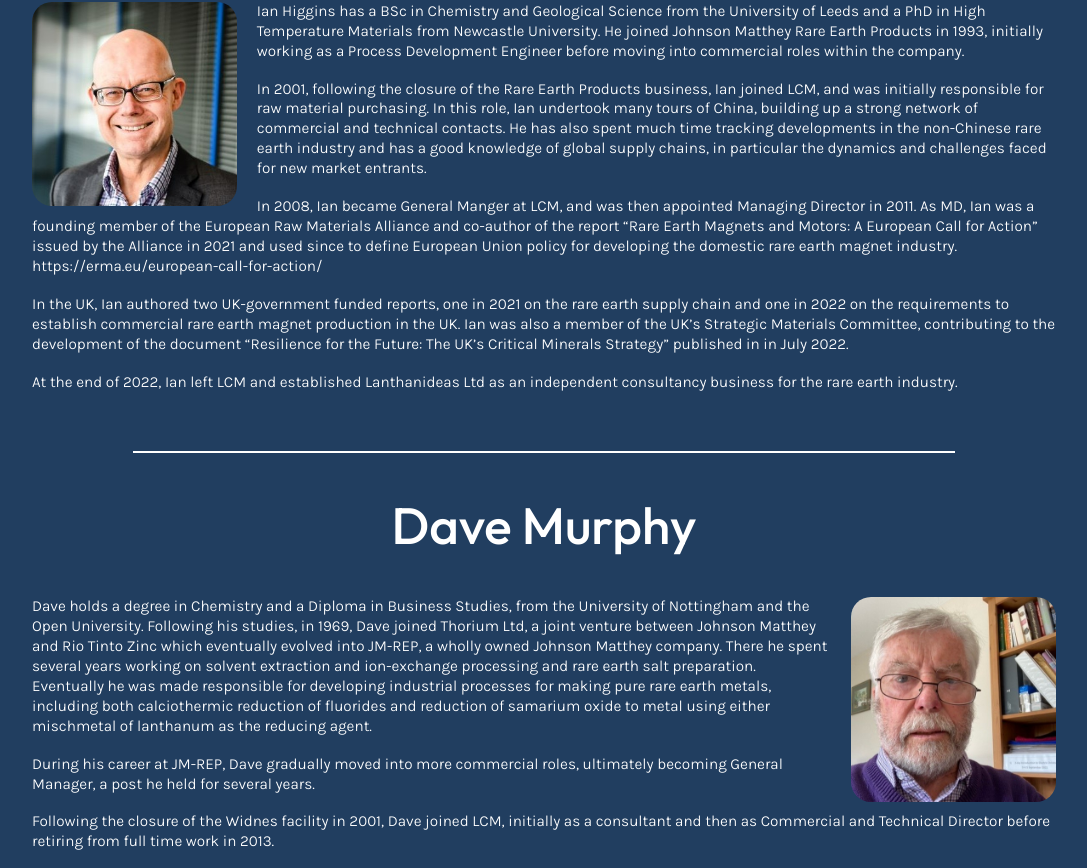
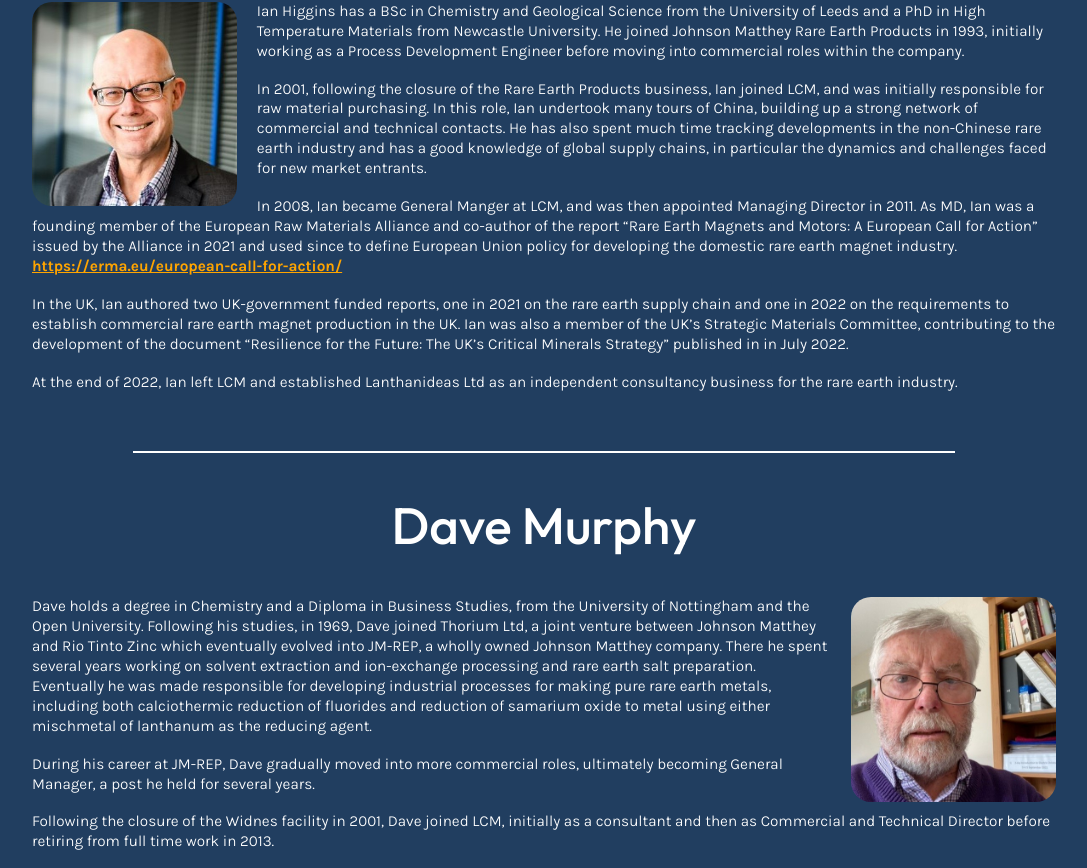
Before and after one commit to david14higgins/Lanthanideas.com, a React (Vite) app: page / in a window 1280 px wide. Shown: the part 2272-3140 px from the top of the page, without its empty margins (96-1183 px from the left). Built offline with nearby package versions, Linux system fonts and the light colour scheme.

Commit message:
add external link

```diff
--- a/src/components/KeyStaffPage/KeyStaffPage.css
+++ b/src/components/KeyStaffPage/KeyStaffPage.css
@@ -33,6 +33,13 @@
 .staff-details-container:hover .staff-photo-container {
     filter: blur(10px);
     opacity: 0.5;
+}
+
+.external-link {
+    color: var(--primary-orange);
+    cursor: pointer;
+    text-decoration: underline;
+    font-weight: 700;
 }
 
 .staff-photo-container {
--- a/src/components/KeyStaffPage/KeyStaffPage.jsx
+++ b/src/components/KeyStaffPage/KeyStaffPage.jsx
@@ -31,7 +31,7 @@ const KeyStaffPage = () => {
               <br/>
               <p>In 2001, following the closure of the Rare Earth Products business, Ian joined LCM, and was initially responsible for raw material purchasing. In this role, Ian undertook many tours of China, building up a strong network of commercial and technical contacts. He has also spent much time tracking developments in the non-Chinese rare earth industry and has a good knowledge of global supply chains, in particular the dynamics and challenges faced for new market entrants.</p>
               <br/>
-              <p>In 2008, Ian became General Manger at LCM, and was then appointed Managing Director in 2011. As MD, Ian was a founding member of the European Raw Materials Alliance and co-author of the report “Rare Earth Magnets and Motors: A European Call for Action” issued by the Alliance in 2021 and used since to define European Union policy for developing the domestic rare earth magnet industry. https://erma.eu/european-call-for-action/</p>
+              <p>In 2008, Ian became General Manger at LCM, and was then appointed Managing Director in 2011. As MD, Ian was a founding member of the European Raw Materials Alliance and co-author of the report “Rare Earth Magnets and Motors: A European Call for Action” issued by the Alliance in 2021 and used since to define European Union policy for developing the domestic rare earth magnet industry. <a className="external-link" href="https://erma.eu/european-call-for-action/" target="_blank">https://erma.eu/european-call-for-action/</a></p>
               <br/>
               <p>In the UK, Ian authored two UK-government funded reports, one in 2021 on the rare earth supply chain and one in 2022 on the requirements to establish commercial rare earth magnet production in the UK. Ian was also a member of the UK’s Strategic Materials Committee, contributing to the development of the document “Resilience for the Future: The UK’s Critical Minerals Strategy” published in in July 2022.</p>
               <br/>
```
